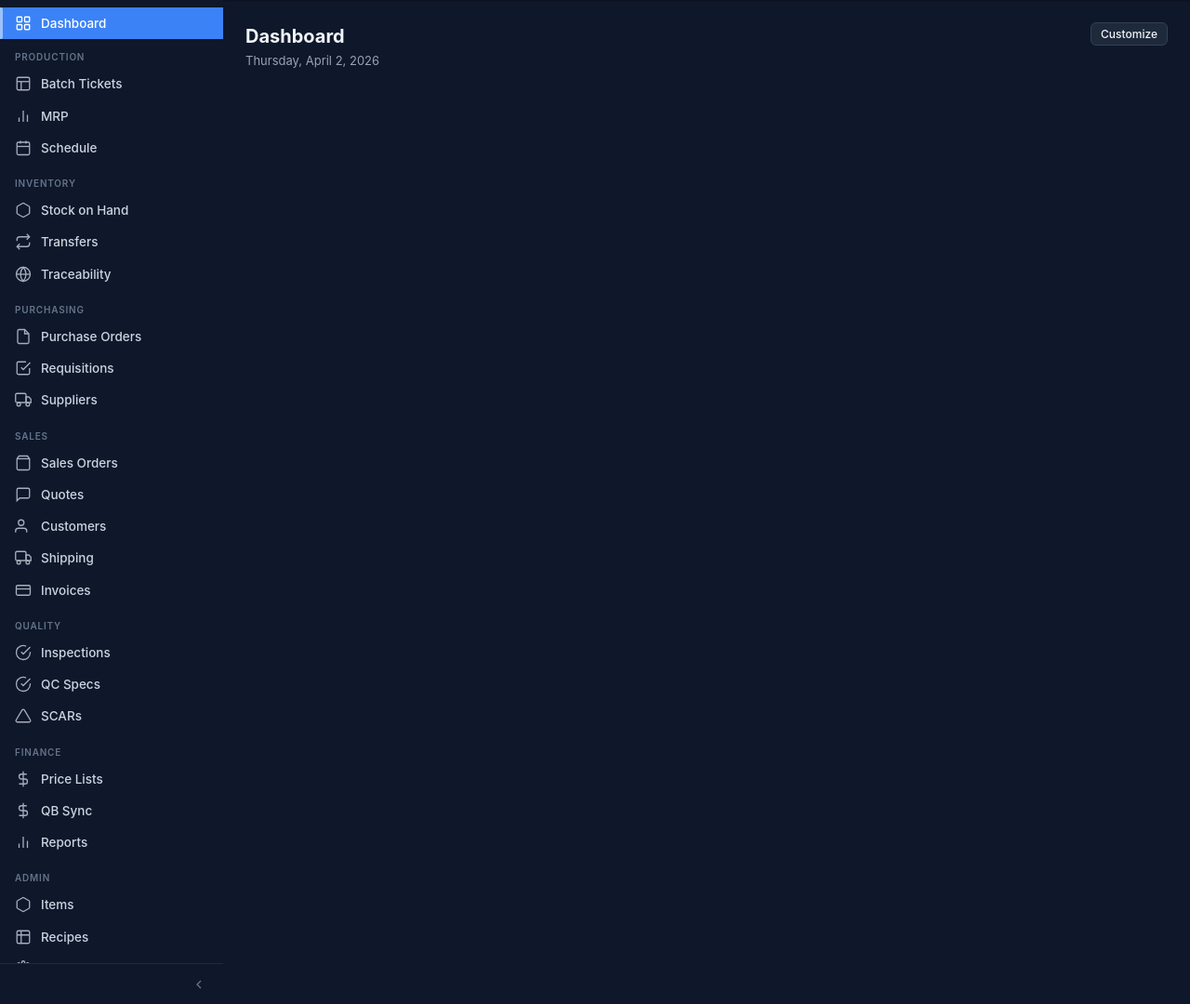
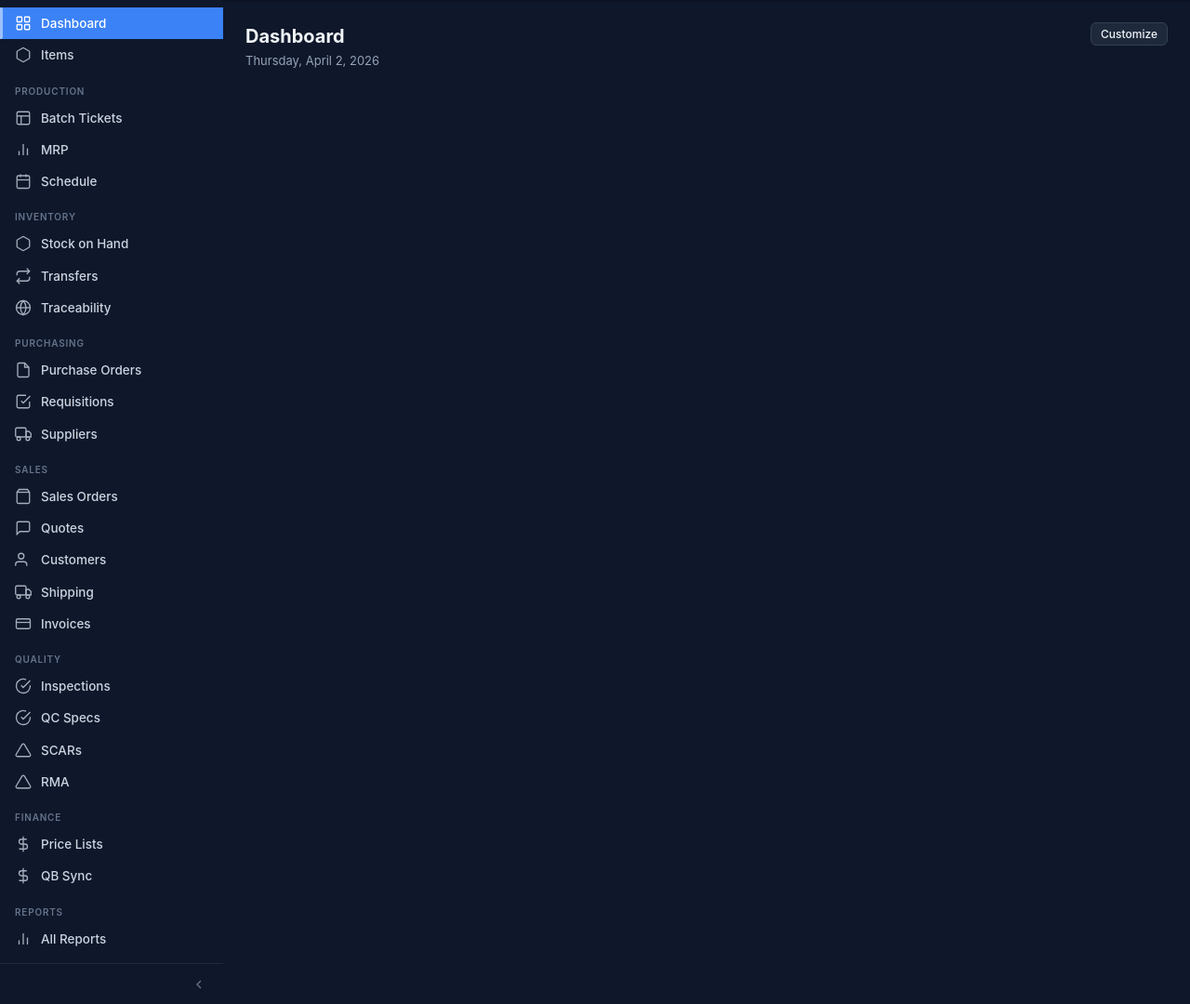
Before and after one commit to mattcomputers-ctrl/ERP, a PHP site: template src/Views/dashboard/index.php in a window 1280 px wide. Shown: the part 56-1136 px from the top of the page at 93% size. Run offline with PHP 8.4, Linux system fonts and the light colour scheme; the template is opened without the code that fills it, so the values that code supplies are empty.

Commit message:
fix: dark mode text colors, Items nav position, requisitions link
- Added !important dark mode overrides in layout for all old-content elements
  (body text, headings, tables, inputs, settings nav, buttons, tabs, badges)
- Moved Items to top of sidebar nav (right below Dashboard, no group label)
- Fixed Requisitions nav link: /requisitions -> /purchase-requisitions
- Added RMA to Quality nav group
- Separated Reports into own group
- Skip rendering group label div when label is empty

https://claude.ai/code/session_01Ta7idBSK3pR65MjM248Q1k

```diff
--- a/src/Views/dashboard/index.php
+++ b/src/Views/dashboard/index.php
@@ -19,6 +19,9 @@ $cardNames = [
 
 // Nav structure
 $navGroups = [
+    ['label'=>'','items'=>[
+        ['label'=>'Items','url'=>'/items','prefix'=>'/items','icon'=>'inventory'],
+    ]],
     ['label'=>'Production','items'=>[
         ['label'=>'Batch Tickets','url'=>'/batches','prefix'=>'/batches','icon'=>'batch'],
         ['label'=>'MRP','url'=>'/mrp','prefix'=>'/mrp','icon'=>'mrp'],
@@ -31,7 +34,7 @@ $navGroups = [
     ]],
     ['label'=>'Purchasing','items'=>[
         ['label'=>'Purchase Orders','url'=>'/purchase-orders','prefix'=>'/purchase-orders','icon'=>'po'],
-        ['label'=>'Requisitions','url'=>'/requisitions','prefix'=>'/requisitions','icon'=>'req'],
+        ['label'=>'Requisitions','url'=>'/purchase-requisitions','prefix'=>'/purchase-requisitions','icon'=>'req'],
         ['label'=>'Suppliers','url'=>'/suppliers','prefix'=>'/suppliers','icon'=>'supplier'],
     ]],
     ['label'=>'Sales','items'=>[
@@ -45,16 +48,18 @@ $navGroups = [
         ['label'=>'Inspections','url'=>'/qc/inspection','prefix'=>'/qc','icon'=>'qc'],
         ['label'=>'QC Specs','url'=>'/qc/specs','prefix'=>'/qc/specs','icon'=>'qc'],
         ['label'=>'SCARs','url'=>'/scars','prefix'=>'/scars','icon'=>'scar'],
+        ['label'=>'RMA','url'=>'/rma','prefix'=>'/rma','icon'=>'scar'],
     ]],
     ['label'=>'Finance','items'=>[
         ['label'=>'Price Lists','url'=>'/price-lists','prefix'=>'/price-lists','icon'=>'finance'],
         ['label'=>'QB Sync','url'=>'/qb-sync','prefix'=>'/qb-sync','icon'=>'finance'],
-        ['label'=>'Reports','url'=>'/reports','prefix'=>'/reports','icon'=>'report'],
+    ]],
+    ['label'=>'Reports','items'=>[
+        ['label'=>'All Reports','url'=>'/reports','prefix'=>'/reports','icon'=>'report'],
     ]],
     ['label'=>'Admin','items'=>[
-        ['label'=>'Items','url'=>'/items','prefix'=>'/items','icon'=>'inventory'],
-        ['label'=>'Recipes','url'=>'/items','prefix'=>'/recipes','icon'=>'recipe'],
         ['label'=>'Settings','url'=>'/settings/company','prefix'=>'/settings','icon'=>'settings'],
+        ['label'=>'Users','url'=>'/users','prefix'=>'/users','icon'=>'customer'],
     ]],
 ];
 
@@ -104,7 +109,7 @@ $iconSvg = [
       </a>
       <?php foreach ($navGroups as $group): ?>
       <div class="nav-group">
-        <div class="nav-group-label"><?= htmlspecialchars($group['label']) ?></div>
+        <?php if ($group['label']): ?><div class="nav-group-label"><?= htmlspecialchars($group['label']) ?></div><?php endif; ?>
         <?php foreach ($group['items'] as $item): ?>
         <a href="<?= $item['url'] ?>" class="nav-item" data-label="<?= htmlspecialchars($item['label']) ?>">
           <?= $iconSvg[$item['icon']] ?? '' ?>
```
Also changed, not shown: src/Views/layouts/app.php (+32 -3 lines).
